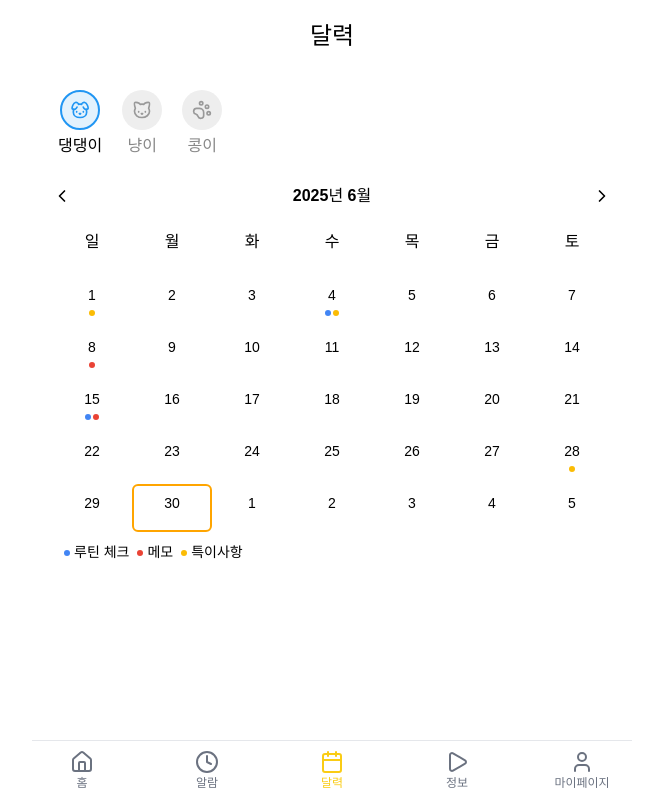
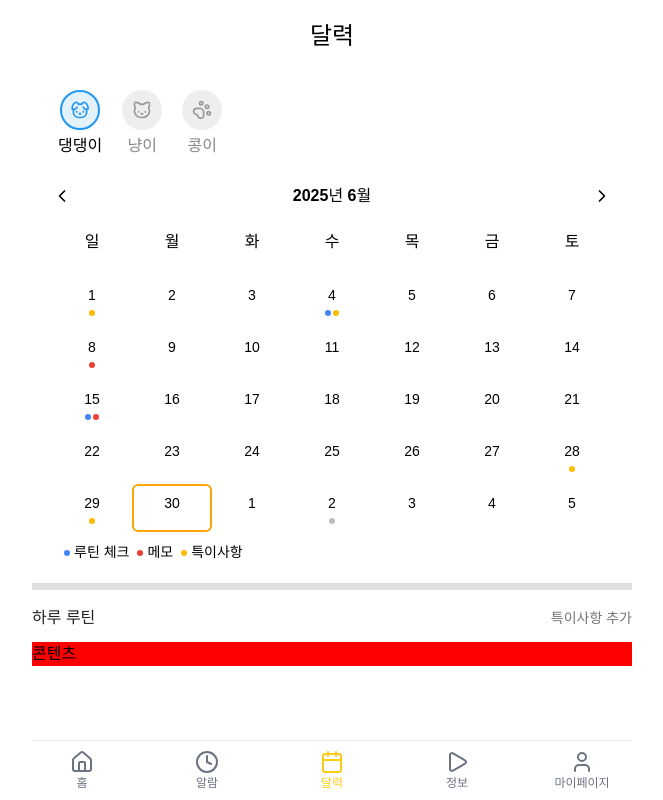
Before and after one commit to JECT-Study/PetFit-3rd-FE, a React (Vite) app: page /calendar in a window 1280 px wide. Shown: the whole page, without its empty margins (308-971 px from the left). Built offline with nearby package versions, Linux system fonts and the light colour scheme.

Commit message:
feat: 월간, 주간 달력 분리하여 구현
KB3-53

```diff
--- /dev/null
+++ b/src/features/calendar/MonthView.tsx
@@ -0,0 +1,127 @@
+import styled from 'styled-components';
+
+import { formatDate } from '@/utils/formatDate';
+
+// 타입 정의
+type CalendarMarkType = 'routine' | 'memo' | 'note';
+
+interface Props {
+  year: number;
+  month: number;
+  selectedDate: string;
+  onSelectDate: (date: string) => void;
+  calendarData: Record<string, CalendarMarkType[]>;
+  legendItems: Record<CalendarMarkType, { label: string; color: string }>;
+  manuallySelected: boolean;
+}
+
+// 월간 날짜 생성
+function getMonthsDates(year: number, month: number): string[] {
+  const result: string[] = [];
+  const firstDayOfMonth = new Date(year, month - 1, 1);
+  const startDay = firstDayOfMonth.getDay(); // 0 (일) ~ 6 (토)
+  const prevMonthLastDate = new Date(year, month - 1, 0).getDate();
+  const currMonthLastDate = new Date(year, month, 0).getDate();
+
+  // 이전 달 날짜
+  for (let i = startDay - 1; i >= 0; i--) {
+    const date = new Date(year, month - 2, prevMonthLastDate - i);
+    result.push(formatDate(date));
+  }
+
+  // 현재 달 날짜
+  for (let i = 1; i <= currMonthLastDate; i++) {
+    result.push(formatDate(new Date(year, month - 1, i)));
+  }
+
+  // 다음 달 날짜 채우기
+  const totalCells = Math.ceil(result.length / 7) * 7; // 7의 배수 맞춤
+  const remaining = totalCells - result.length;
+
+  for (let i = 1; i <= remaining; i++) {
+    const nextDate = new Date(year, month, i); // 정확히 다음 달 날짜
+    result.push(formatDate(nextDate));
+  }
+
+  return result;
+}
+
+export const MonthView = ({
+  year,
+  month,
+  selectedDate,
+  onSelectDate,
+  calendarData,
+  legendItems,
+  manuallySelected,
+}: Props) => {
+  const dates = getMonthsDates(year, month);
+
+  return (
+    <Grid>
+      {dates.map(date => {
+        const dateObj = new Date(date);
+        const day = dateObj.getDate();
+        const isSelected = selectedDate === date;
+        const isInCurrentView = dateObj.getFullYear() === year && dateObj.getMonth() + 1 === month;
+
+        const dots = calendarData[date] || [];
+        const dotColor = (type: CalendarMarkType) =>
+          isInCurrentView ? legendItems[type].color : '#BDBDBD';
+
+        return (
+          <Cell
+            key={date}
+            $selected={isSelected}
+            $filled={isSelected && manuallySelected}
+            onClick={() => onSelectDate(date)}
+          >
+            <DateNumber>{day}</DateNumber>
+            <DotRow hasDots={dots.length > 0}>
+              {dots.map(type => (
+                <Dot key={type} color={dotColor(type)} />
+              ))}
+            </DotRow>
+          </Cell>
+        );
+      })}
+    </Grid>
+  );
+};
+
+const Grid = styled.div`
+  display: grid;
+  grid-template-columns: repeat(7, 1fr);
+  row-gap: 4px;
+`;
+
+const Cell = styled.div<{ $selected?: boolean; $filled?: boolean }>`
+  display: flex;
+  flex-direction: column;
+  justify-content: center;
+  height: 48px;
+  border-radius: 6px;
+  border: ${({ $selected }) => ($selected ? '2px solid orange' : 'none')};
+  background-color: ${({ $filled }) => ($filled ? '#FFFBEA' : 'transparent')};
+  cursor: pointer;
+`;
+
+const DateNumber = styled.span`
+  font-size: 14px;
+  text-align: center;
+`;
+
+const DotRow = styled.div<{ hasDots: boolean }>`
+  display: flex;
+  justify-content: center;
+  gap: 2px;
+  min-height: 6px; // dot이 없는 날에도 영역 확보
+  margin-top: 4px;
+`;
+
+const Dot = styled.div<{ color: string }>`
+  width: 6px;
+  height: 6px;
+  background-color: ${({ color }) => color};
+  border-radius: 50%;
+`;
--- /dev/null
+++ b/src/features/calendar/WeekView.tsx
@@ -0,0 +1,106 @@
+import styled from 'styled-components';
+
+import { formatDate } from '@/utils/formatDate';
+
+// 타입
+type CalendarMarkType = 'routine' | 'memo' | 'note';
+
+interface WeekViewProps {
+  year: number;
+  month: number;
+  selectedDate: string;
+  onSelectedDate: (date: string) => void;
+  calendarData: Record<string, CalendarMarkType[]>;
+  legendItems: Record<CalendarMarkType, { label: string; color: string }>;
+}
+
+// 주간 날짜 생성
+function getWeekDates(date: Date): string[] {
+  const result: string[] = [];
+  const dayOfWeek = date.getDay();
+  const sunday = new Date(date);
+  sunday.setDate(date.getDate() - dayOfWeek);
+
+  for (let i = 0; i < 7; i++) {
+    const d = new Date(sunday);
+    d.setDate(sunday.getDate() + i);
+    result.push(formatDate(d));
+  }
+
+  return result;
+}
+
+export const WeekView = ({
+  year,
+  month,
+  selectedDate,
+  onSelectedDate,
+  calendarData,
+  legendItems,
+}: WeekViewProps) => {
+  const currentDate = new Date(selectedDate);
+  const dates = getWeekDates(currentDate);
+
+  return (
+    <Grid>
+      {dates.map(date => {
+        const dateObj = new Date(date);
+        const day = dateObj.getDate();
+        const isSelected = selectedDate === date;
+        const isInCurrentView = dateObj.getFullYear() === year && dateObj.getMonth() + 1 === month;
+
+        const dots = calendarData[date] || [];
+        const dotColor = (type: CalendarMarkType) =>
+          isInCurrentView ? legendItems[type].color : '#BDBDBD';
+
+        return (
+          <Cell key={date} $selected={isSelected} onClick={() => onSelectedDate(date)}>
+            <DateNumber>{day}</DateNumber>
+            <DotRow hasDots={dots.length > 0}>
+              {dots.map(type => (
+                <Dot key={type} color={dotColor(type)} />
+              ))}
+            </DotRow>
+          </Cell>
+        );
+      })}
+    </Grid>
+  );
+};
+
+const Grid = styled.div`
+  display: grid;
+  grid-template-columns: repeat(7, 1fr);
+  row-gap: 4px;
+`;
+
+const Cell = styled.div<{ $selected?: boolean }>`
+  display: flex;
+  flex-direction: column;
+  justify-content: center;
+  height: 48px;
+  border-radius: 6px;
+  border: ${({ $selected }) => ($selected ? '2px solid orange' : 'none')};
+  background-color: ${({ $selected }) => ($selected ? '#FFF3E0' : 'transparent')};
+  cursor: pointer;
+`;
+
+const DateNumber = styled.span`
+  font-size: 14px;
+  text-align: center;
+`;
+
+const DotRow = styled.div<{ hasDots: boolean }>`
+  display: flex;
+  justify-content: center;
+  gap: 2px;
+  min-height: 6px; // dot이 없는 날에도 영역 확보
+  margin-top: 4px;
+`;
+
+const Dot = styled.div<{ color: string }>`
+  width: 6px;
+  height: 6px;
+  background-color: ${({ color }) => color};
+  border-radius: 50%;
+`;
--- a/src/pages/CalendarPage.tsx
+++ b/src/pages/CalendarPage.tsx
@@ -3,12 +3,16 @@ import { useState } from 'react';
 import { ChevronLeft, ChevronRight, Dog, Cat, PawPrint } from 'lucide-react';
 import styled from 'styled-components';
 
+import { MonthView } from '@/features/calendar/MonthView';
+import { NoteModal } from '@/features/calendar/NoteModal';
+import { WeekView } from '@/features/calendar/WeekView';
 import { formatDate } from '@/utils/formatDate';
 import { getDatesInMonth } from '@/utils/getDatesInMonth';
 
 // --- 타입 선언 ---
 type PetType = '강아지' | '고양이' | '햄스터' | '조류' | '어류' | '파충류';
 type CalendarMarkType = 'routine' | 'memo' | 'note';
+type CalendarMode = 'month' | 'week';
 
 // 상수 선언
 const DAYS_OF_WEEK = ['일', '월', '화', '수', '목', '금', '토'];
@@ -39,49 +43,27 @@ const MOCK_CALENDAR_DATA: Record<string, CalendarMarkType[]> = {
   '2025-06-08': ['memo'],
   '2025-06-15': ['routine', 'memo'],
   '2025-06-28': ['note'],
+  '2025-06-29': ['note'],
+  '2025-07-02': ['note'],
 };
-
-function getCalendarDates(year: number, month: number): string[] {
-  const result: string[] = [];
-  const firstDayOfMonth = new Date(year, month - 1, 1);
-  const startDay = firstDayOfMonth.getDay(); // 0 (일) ~ 6 (토)
-  const prevMonthLastDate = new Date(year, month - 1, 0).getDate();
-  const currMonthLastDate = new Date(year, month, 0).getDate();
-
-  // 이전 달 날짜
-  for (let i = startDay - 1; i >= 0; i--) {
-    const date = new Date(year, month - 2, prevMonthLastDate - i);
-    result.push(formatDate(date));
-  }
-
-  // 현재 달 날짜
-  for (let i = 1; i <= currMonthLastDate; i++) {
-    result.push(formatDate(new Date(year, month - 1, i)));
-  }
-
-  // 다음 달 날짜 채우기
-  const totalCells = Math.ceil(result.length / 7) * 7; // 7의 배수 맞춤
-  const remaining = totalCells - result.length;
-
-  for (let i = 1; i <= remaining; i++) {
-    const nextDate = new Date(year, month, i); // 정확히 다음 달 날짜
-    result.push(formatDate(nextDate));
-  }
-
-  return result;
-}
 
 export const CalendarPage = () => {
   const [selectedPetId, setSelectedPetId] = useState<number>(1);
   const [viewDate, setViewDate] = useState(new Date());
   const [selectedDate, setSelectedDate] = useState(formatDate(new Date()));
+  const [mode, setMode] = useState<CalendarMode>('month');
+  const [manuallySelected, setManuallySelected] = useState(false);
+  const [isModalOpen, setIsModalOpen] = useState(false);
 
   const handlePrevMonth = () => {
     const newDate = new Date(viewDate);
     newDate.setMonth(newDate.getMonth() - 1);
     setViewDate(newDate);
     const lastDate = getDatesInMonth(newDate.getFullYear(), newDate.getMonth() + 1).pop();
-    if (lastDate) setSelectedDate(lastDate);
+    if (lastDate) {
+      setSelectedDate(lastDate);
+      setManuallySelected(false);
+    }
   };
 
   const handleNextMonth = () => {
@@ -90,17 +72,32 @@ export const CalendarPage = () => {
     setViewDate(newDate);
     const firstDate = getDatesInMonth(newDate.getFullYear(), newDate.getMonth() + 1)[0];
     setSelectedDate(firstDate);
+    setManuallySelected(false);
   };
 
   const year = viewDate.getFullYear();
   const month = viewDate.getMonth() + 1;
-  const dates = getCalendarDates(year, month);
+
+  const handleDateSelect = (date: string) => {
+    // 주간 보기에서 동일 날짜를 다시 선택하면 월간 모드로 전환
+    if (mode === 'week' && selectedDate === date) {
+      setMode('month');
+      setManuallySelected(false);
+      return;
+    }
+
+    // 일반 날짜 선택
+    setSelectedDate(date);
+    setManuallySelected(true);
+    setMode('week');
+  };
 
   return (
     <Wrapper>
       <Header>달력</Header>
 
       {/* 동물 종류 탭 */}
+      {mode === 'month' && (
         <PetTabs>
           {mockingPets.map(pet => {
             const Icon = pet.type === '강아지' ? Dog : pet.type === '고양이' ? Cat : PawPrint;
@@ -119,6 +116,7 @@ export const CalendarPage = () => {
             );
           })}
         </PetTabs>
+      )}
 
       {/* 달력 뷰 영역 */}
       <CalendarMonthWrapper>
@@ -132,38 +130,38 @@ export const CalendarPage = () => {
           </button>
         </MonthNav>
 
-        <DayHeaderRow>
+        <DayHeaderRow $mode={mode}>
           {DAYS_OF_WEEK.map(day => (
             <DayHeader key={day}>{day}</DayHeader>
           ))}
         </DayHeaderRow>
 
-        <Grid>
-          {dates.map(date => {
-            const day = new Date(date).getDate();
-            const isSelected = selectedDate === date;
-            const dots = MOCK_CALENDAR_DATA[date] || [];
+        {mode === 'month' && (
+          <MonthView
+            year={year}
+            month={month}
+            selectedDate={selectedDate}
+            onSelectDate={handleDateSelect}
+            calendarData={MOCK_CALENDAR_DATA}
+            legendItems={LEGEND_ITEMS}
+            manuallySelected={manuallySelected}
+          />
+        )}
 
-            const dateObj = new Date(date);
-            const isInViewMonth = dateObj.getMonth() + 1 === month;
-            const dotColor = (type: CalendarMarkType) =>
-              isInViewMonth ? LEGEND_ITEMS[type].color : '#BDBDBD';
-
-            return (
-              <Cell key={date} $selected={isSelected} onClick={() => setSelectedDate(date)}>
-                <DateNumber>{day}</DateNumber>
-                <DotRow hasDots={dots.length > 0}>
-                  {dots.map(type => (
-                    <Dot key={type} color={dotColor(type)} />
-                  ))}
-                </DotRow>
-              </Cell>
-            );
-          })}
-        </Grid>
+        {mode === 'week' && (
+          <WeekView
+            year={year}
+            month={month}
+            selectedDate={selectedDate}
+            onSelectedDate={handleDateSelect}
+            calendarData={MOCK_CALENDAR_DATA}
+            legendItems={LEGEND_ITEMS}
+          />
+        )}
       </CalendarMonthWrapper>
 
       {/* 범례 영역 */}
+      {mode === 'month' && (
         <LegendRow>
           {LEGEND_ORDER.map(type => (
             <LegendItem key={type}>
@@ -172,6 +170,19 @@ export const CalendarPage = () => {
             </LegendItem>
           ))}
         </LegendRow>
+      )}
+
+      <Divider />
+
+      <MarginTop>
+        <MarginBottom>
+          <SectionTitle>하루 루틴</SectionTitle>
+          <SectionAction onClick={() => setIsModalOpen(true)}>특이사항 추가</SectionAction>
+        </MarginBottom>
+        <div style={{ backgroundColor: 'red' }}>콘텐츠</div>
+      </MarginTop>
+
+      {isModalOpen && <NoteModal open={isModalOpen} onClose={() => setIsModalOpen(false)} />}
     </Wrapper>
   );
 };
@@ -231,10 +242,10 @@ const MonthLabel = styled.div`
   font-weight: bold;
 `;
 
-const DayHeaderRow = styled.div`
+const DayHeaderRow = styled.div<{ $mode: 'month' | 'week' }>`
   display: grid;
   grid-template-columns: repeat(7, 1fr);
-  margin-bottom: 10px;
+  margin-bottom: ${({ $mode }) => ($mode === 'week' ? '0' : '10px')};
 `;
 
 const DayHeader = styled.div`
@@ -244,35 +255,6 @@ const DayHeader = styled.div`
   height: 48px;
   text-align: center;
   font-weight: bold;
-`;
-
-const Grid = styled.div`
-  display: grid;
-  grid-template-columns: repeat(7, 1fr);
-  row-gap: 4px;
-`;
-
-const Cell = styled.div<{ $selected?: boolean }>`
-  display: flex;
-  flex-direction: column;
-  justify-content: center;
-  height: 48px;
-  border-radius: 6px;
-  border: ${({ $selected }) => ($selected ? '2px solid orange' : 'none')};
-  cursor: pointer;
-`;
-
-const DateNumber = styled.span`
-  font-size: 14px;
-  text-align: center;
-`;
-
-const DotRow = styled.div<{ hasDots: boolean }>`
-  display: flex;
-  justify-content: center;
-  gap: 2px;
-  min-height: 6px; // dot이 없는 날에도 영역 확보
-  margin-top: 4px;
 `;
 
 const Dot = styled.div<{ color: string }>`
@@ -298,3 +280,33 @@ const LegendItem = styled.div`
 const LegendLabel = styled.span`
   font-size: 14px;
 `;
+
+const Divider = styled.div`
+  height: 7px;
+  background-color: #e0e0e0;
+  margin: 20px 0 16px;
+`;
+
+const MarginTop = styled.div`
+  margin-top: 12px;
+`;
+
+const MarginBottom = styled.div`
+  margin-bottom: 12px;
+  display: flex;
+  justify-content: space-between;
+  align-items: center;
+`;
+
+const SectionTitle = styled.span`
+  font-weight: bold;
+  font-size: 16px;
+  color: #212121;
+`;
+
+const SectionAction = styled.button`
+  font-size: 14px;
+  color: #757575;
+  text-decoration: none;
+  cursor: pointer;
+`;
```
Lines whose indentation alone changed are shown as unchanged.
